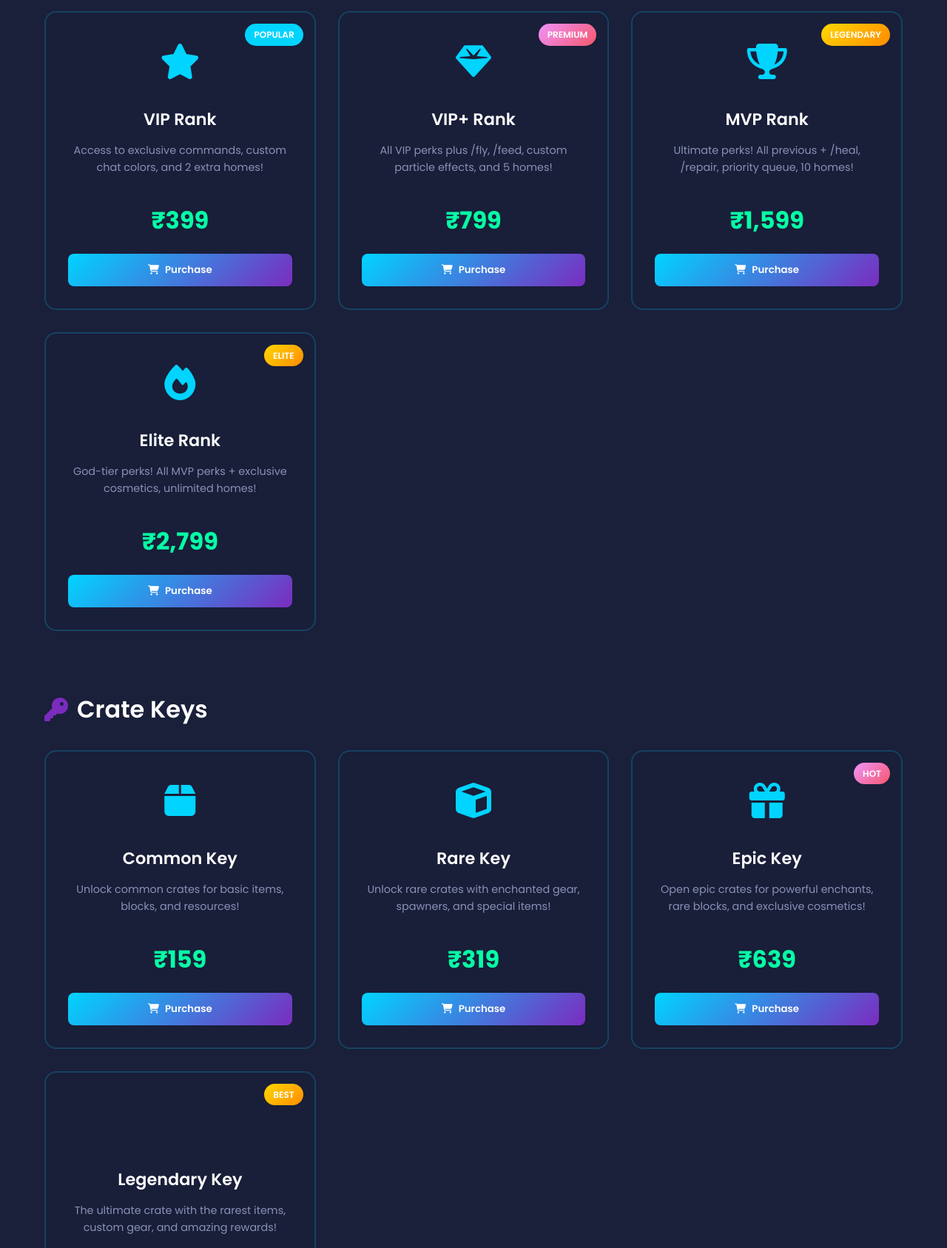
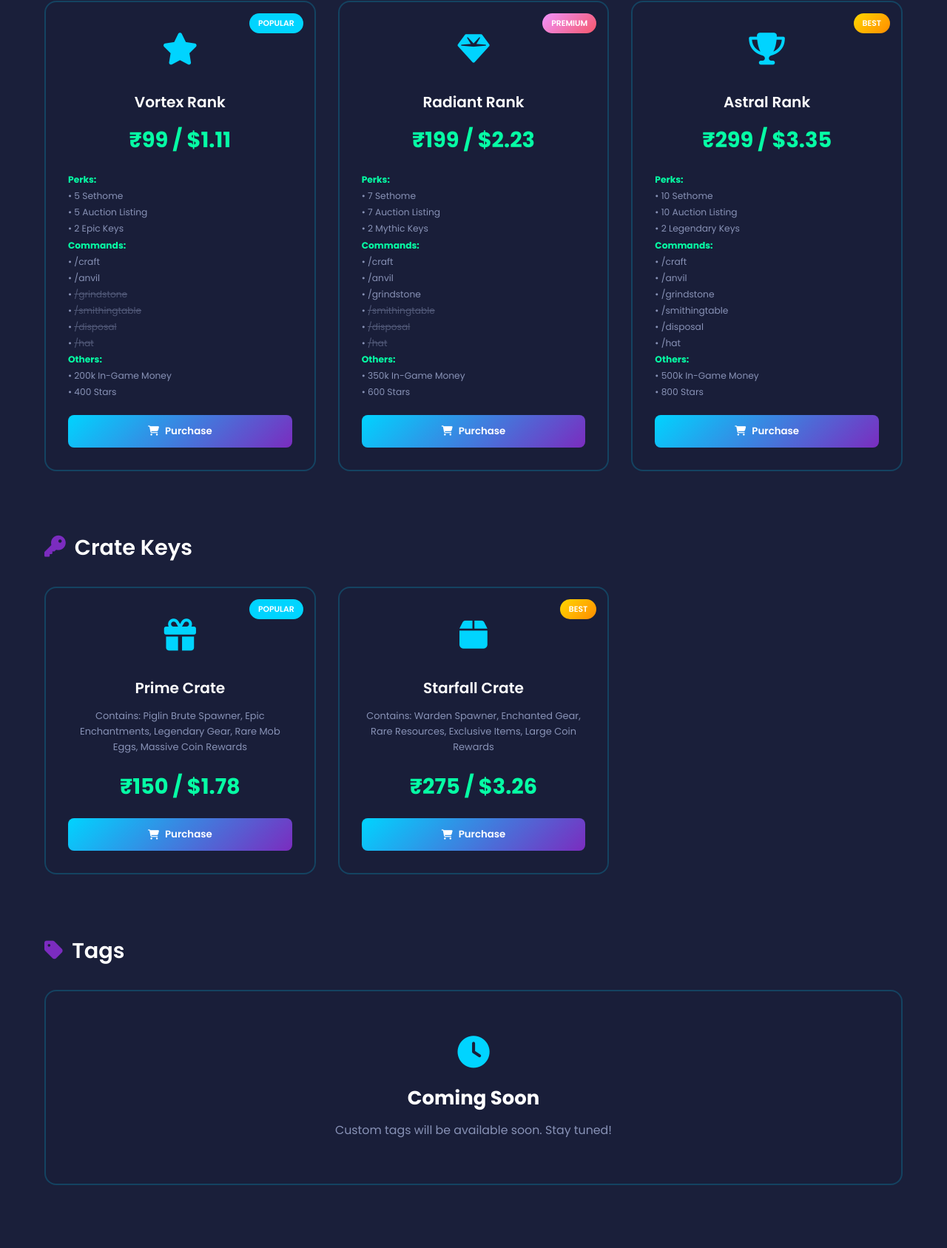
Before and after one commit to Varshil15/starfall, a plain HTML site: page index.html in a window 1280 px wide. Shown: the part 1113-2800 px from the top of the page at 74% size. Drawn offline with Linux system fonts and the light colour scheme.

Commit message:
Add files via upload

```diff
--- a/index.html
+++ b/index.html
@@ -4,6 +4,7 @@
     <meta charset="UTF-8">
     <meta name="viewport" content="width=device-width, initial-scale=1.0">
     <title>Starfall - Minecraft Survival Server</title>
+    <link rel="icon" href="logo.jpg" type="image/jpeg">
     <link rel="stylesheet" href="styles.css">
     <link rel="preconnect" href="https://fonts.googleapis.com">
     <link rel="preconnect" href="https://fonts.gstatic.com" crossorigin>
@@ -105,10 +106,25 @@
                         <div class="item-icon">
                             <i class="fas fa-star"></i>
                         </div>
-                        <h4 class="item-name">VIP Rank</h4>
-                        <p class="item-description">Access to exclusive commands, custom chat colors, and 2 extra homes!</p>
-                        <div class="item-price">₹399</div>
-                        <button class="btn-purchase" data-item="VIP Rank">
+                        <h4 class="item-name">Vortex Rank</h4>
+                        <div class="item-price">₹99 / $1.11</div>
+                        <p class="item-description" style="text-align: left; font-size: 0.85rem; line-height: 1.8;">
+                            <strong style="color: var(--success-color);">Perks:</strong><br>
+                            • 5 Sethome<br>
+                            • 5 Auction Listing<br>
+                            • 2 Epic Keys<br>
+                            <strong style="color: var(--success-color);">Commands:</strong><br>
+                            • /craft<br>
+                            • /anvil<br>
+                            • <s style="opacity: 0.5;">/grindstone</s><br>
+                            • <s style="opacity: 0.5;">/smithingtable</s><br>
+                            • <s style="opacity: 0.5;">/disposal</s><br>
+                            • <s style="opacity: 0.5;">/hat</s><br>
+                            <strong style="color: var(--success-color);">Others:</strong><br>
+                            • 200k In-Game Money<br>
+                            • 400 Stars
+                        </p>
+                        <button class="btn-purchase" data-item="Vortex Rank">
                             <i class="fas fa-shopping-cart"></i> Purchase
                         </button>
                     </div>
@@ -117,34 +133,52 @@
                         <div class="item-icon">
                             <i class="fas fa-gem"></i>
                         </div>
-                        <h4 class="item-name">VIP+ Rank</h4>
-                        <p class="item-description">All VIP perks plus /fly, /feed, custom particle effects, and 5 homes!</p>
-                        <div class="item-price">₹799</div>
-                        <button class="btn-purchase" data-item="VIP+ Rank">
+                        <h4 class="item-name">Radiant Rank</h4>
+                        <div class="item-price">₹199 / $2.23</div>
+                        <p class="item-description" style="text-align: left; font-size: 0.85rem; line-height: 1.8;">
+                            <strong style="color: var(--success-color);">Perks:</strong><br>
+                            • 7 Sethome<br>
+                            • 7 Auction Listing<br>
+                            • 2 Mythic Keys<br>
+                            <strong style="color: var(--success-color);">Commands:</strong><br>
+                            • /craft<br>
+                            • /anvil<br>
+                            • /grindstone<br>
+                            • <s style="opacity: 0.5;">/smithingtable</s><br>
+                            • <s style="opacity: 0.5;">/disposal</s><br>
+                            • <s style="opacity: 0.5;">/hat</s><br>
+                            <strong style="color: var(--success-color);">Others:</strong><br>
+                            • 350k In-Game Money<br>
+                            • 600 Stars
+                        </p>
+                        <button class="btn-purchase" data-item="Radiant Rank">
                             <i class="fas fa-shopping-cart"></i> Purchase
                         </button>
                     </div>
                     <div class="store-item" data-type="rank">
-                        <div class="item-badge legendary">Legendary</div>
+                        <div class="item-badge legendary">Best</div>
                         <div class="item-icon">
                             <i class="fas fa-trophy"></i>
                         </div>
-                        <h4 class="item-name">MVP Rank</h4>
-                        <p class="item-description">Ultimate perks! All previous + /heal, /repair, priority queue, 10 homes!</p>
-                        <div class="item-price">₹1,599</div>
-                        <button class="btn-purchase" data-item="MVP Rank">
-                            <i class="fas fa-shopping-cart"></i> Purchase
-                        </button>
-                    </div>
-                    <div class="store-item" data-type="rank">
-                        <div class="item-badge legendary">Elite</div>
-                        <div class="item-icon">
-                            <i class="fas fa-fire"></i>
-                        </div>
-                        <h4 class="item-name">Elite Rank</h4>
-                        <p class="item-description">God-tier perks! All MVP perks + exclusive cosmetics, unlimited homes!</p>
-                        <div class="item-price">₹2,799</div>
-                        <button class="btn-purchase" data-item="Elite Rank">
+                        <h4 class="item-name">Astral Rank</h4>
+                        <div class="item-price">₹299 / $3.35</div>
+                        <p class="item-description" style="text-align: left; font-size: 0.85rem; line-height: 1.8;">
+                            <strong style="color: var(--success-color);">Perks:</strong><br>
+                            • 10 Sethome<br>
+                            • 10 Auction Listing<br>
+                            • 2 Legendary Keys<br>
+                            <strong style="color: var(--success-color);">Commands:</strong><br>
+                            • /craft<br>
+                            • /anvil<br>
+                            • /grindstone<br>
+                            • /smithingtable<br>
+                            • /disposal<br>
+                            • /hat<br>
+                            <strong style="color: var(--success-color);">Others:</strong><br>
+                            • 500k In-Game Money<br>
+                            • 800 Stars
+                        </p>
+                        <button class="btn-purchase" data-item="Astral Rank">
                             <i class="fas fa-shopping-cart"></i> Purchase
                         </button>
                     </div>
@@ -157,49 +191,29 @@
                     <i class="fas fa-key"></i> Crate Keys
                 </h3>
                 <div class="store-grid">
+
                     <div class="store-item" data-type="key">
+                        <div class="item-badge">Popular</div>
+                        <div class="item-icon">
+                            <i class="fas fa-gift"></i>
+                        </div>
+                        <h4 class="item-name">Prime Crate</h4>
+                        <p class="item-description">Contains: Piglin Brute Spawner, Epic Enchantments, Legendary Gear, Rare Mob Eggs, Massive Coin Rewards</p>
+                        <div class="item-price">₹150 / $1.78</div>
+                        <button class="btn-purchase" data-item="Prime Crate">
+                            <i class="fas fa-shopping-cart"></i> Purchase
+                        </button>
+                    </div>
+
+                    <div class="store-item" data-type="key">
+                        <div class="item-badge legendary">Best</div>
                         <div class="item-icon">
                             <i class="fas fa-box"></i>
                         </div>
-                        <h4 class="item-name">Common Key</h4>
-                        <p class="item-description">Unlock common crates for basic items, blocks, and resources!</p>
-                        <div class="item-price">₹159</div>
-                        <button class="btn-purchase" data-item="Common Key">
-                            <i class="fas fa-shopping-cart"></i> Purchase
-                        </button>
-                    </div>
-                    <div class="store-item" data-type="key">
-                        <div class="item-icon">
-                            <i class="fas fa-cube"></i>
-                        </div>
-                        <h4 class="item-name">Rare Key</h4>
-                        <p class="item-description">Unlock rare crates with enchanted gear, spawners, and special items!</p>
-                        <div class="item-price">₹319</div>
-                        <button class="btn-purchase" data-item="Rare Key">
-                            <i class="fas fa-shopping-cart"></i> Purchase
-                        </button>
-                    </div>
-                    <div class="store-item" data-type="key">
-                        <div class="item-badge premium">Hot</div>
-                        <div class="item-icon">
-                            <i class="fas fa-gift"></i>
-                        </div>
-                        <h4 class="item-name">Epic Key</h4>
-                        <p class="item-description">Open epic crates for powerful enchants, rare blocks, and exclusive cosmetics!</p>
-                        <div class="item-price">₹639</div>
-                        <button class="btn-purchase" data-item="Epic Key">
-                            <i class="fas fa-shopping-cart"></i> Purchase
-                        </button>
-                    </div>
-                    <div class="store-item" data-type="key">
-                        <div class="item-badge legendary">Best</div>
-                        <div class="item-icon">
-                            <i class="fas fa-treasure-chest"></i>
-                        </div>
-                        <h4 class="item-name">Legendary Key</h4>
-                        <p class="item-description">The ultimate crate with the rarest items, custom gear, and amazing rewards!</p>
-                        <div class="item-price">₹1,199</div>
-                        <button class="btn-purchase" data-item="Legendary Key">
+                        <h4 class="item-name">Starfall Crate</h4>
+                        <p class="item-description">Contains: Warden Spawner, Enchanted Gear, Rare Resources, Exclusive Items, Large Coin Rewards</p>
+                        <div class="item-price">₹275 / $3.26</div>
+                        <button class="btn-purchase" data-item="Starfall Crate">
                             <i class="fas fa-shopping-cart"></i> Purchase
                         </button>
                     </div>
@@ -211,73 +225,10 @@
                 <h3 class="category-title">
                     <i class="fas fa-tag"></i> Tags
                 </h3>
-                <div class="store-grid">
-                    <div class="store-item" data-type="tag">
-                        <div class="item-icon">
-                            <i class="fas fa-bolt"></i>
-                        </div>
-                        <h4 class="item-name">Lightning Tag</h4>
-                        <p class="item-description">Show off your speed with a striking lightning tag in chat!</p>
-                        <div class="item-price">₹199</div>
-                        <button class="btn-purchase" data-item="Lightning Tag">
-                            <i class="fas fa-shopping-cart"></i> Purchase
-                        </button>
-                    </div>
-                    <div class="store-item" data-type="tag">
-                        <div class="item-icon">
-                            <i class="fas fa-dragon"></i>
-                        </div>
-                        <h4 class="item-name">Dragon Tag</h4>
-                        <p class="item-description">Display your might with an epic dragon tag!</p>
-                        <div class="item-price">₹199</div>
-                        <button class="btn-purchase" data-item="Dragon Tag">
-                            <i class="fas fa-shopping-cart"></i> Purchase
-                        </button>
-                    </div>
-                    <div class="store-item" data-type="tag">
-                        <div class="item-icon">
-                            <i class="fas fa-heart"></i>
-                        </div>
-                        <h4 class="item-name">Love Tag</h4>
-                        <p class="item-description">Spread positivity with a lovely heart tag!</p>
-                        <div class="item-price">₹199</div>
-                        <button class="btn-purchase" data-item="Love Tag">
-                            <i class="fas fa-shopping-cart"></i> Purchase
-                        </button>
-                    </div>
-                    <div class="store-item" data-type="tag">
-                        <div class="item-icon">
-                            <i class="fas fa-skull"></i>
-                        </div>
-                        <h4 class="item-name">Warrior Tag</h4>
-                        <p class="item-description">Show your battle prowess with a warrior skull tag!</p>
-                        <div class="item-price">₹199</div>
-                        <button class="btn-purchase" data-item="Warrior Tag">
-                            <i class="fas fa-shopping-cart"></i> Purchase
-                        </button>
-                    </div>
-                    <div class="store-item" data-type="tag">
-                        <div class="item-icon">
-                            <i class="fas fa-magic"></i>
-                        </div>
-                        <h4 class="item-name">Mystic Tag</h4>
-                        <p class="item-description">Enchant your name with a magical mystic tag!</p>
-                        <div class="item-price">₹199</div>
-                        <button class="btn-purchase" data-item="Mystic Tag">
-                            <i class="fas fa-shopping-cart"></i> Purchase
-                        </button>
-                    </div>
-                    <div class="store-item" data-type="tag">
-                        <div class="item-icon">
-                            <i class="fas fa-snowflake"></i>
-                        </div>
-                        <h4 class="item-name">Frost Tag</h4>
-                        <p class="item-description">Cool down the chat with an icy frost tag!</p>
-                        <div class="item-price">₹199</div>
-                        <button class="btn-purchase" data-item="Frost Tag">
-                            <i class="fas fa-shopping-cart"></i> Purchase
-                        </button>
-                    </div>
+                <div style="text-align: center; padding: 60px 20px; background: var(--bg-card); border-radius: 16px; border: 2px solid var(--border-color);">
+                    <i class="fas fa-clock" style="font-size: 3rem; color: var(--primary-color); margin-bottom: 20px;"></i>
+                    <h3 style="font-size: 1.8rem; color: var(--text-primary); margin-bottom: 10px;">Coming Soon</h3>
+                    <p style="color: var(--text-muted); font-size: 1.1rem;">Custom tags will be available soon. Stay tuned!</p>
                 </div>
             </div>
         </div>
--- a/styles.css
+++ b/styles.css
@@ -67,6 +67,7 @@
 html {
     scroll-behavior: smooth;
     overflow-x: hidden;
+    font-size: 90%;
 }
 
 body {
@@ -281,7 +282,7 @@ button {
     align-items: center;
     justify-content: center;
     position: relative;
-    padding-top: var(--nav-height);
+    padding: calc(var(--nav-height) + 40px) 20px 40px;
     overflow: hidden;
 }
 
@@ -391,7 +392,7 @@ button {
     display: flex;
     gap: 20px;
     justify-content: center;
-    margin-bottom: 60px;
+    margin-bottom: 30px;
 }
 
 .btn {
```
Also changed, not shown: image1.png (added).
